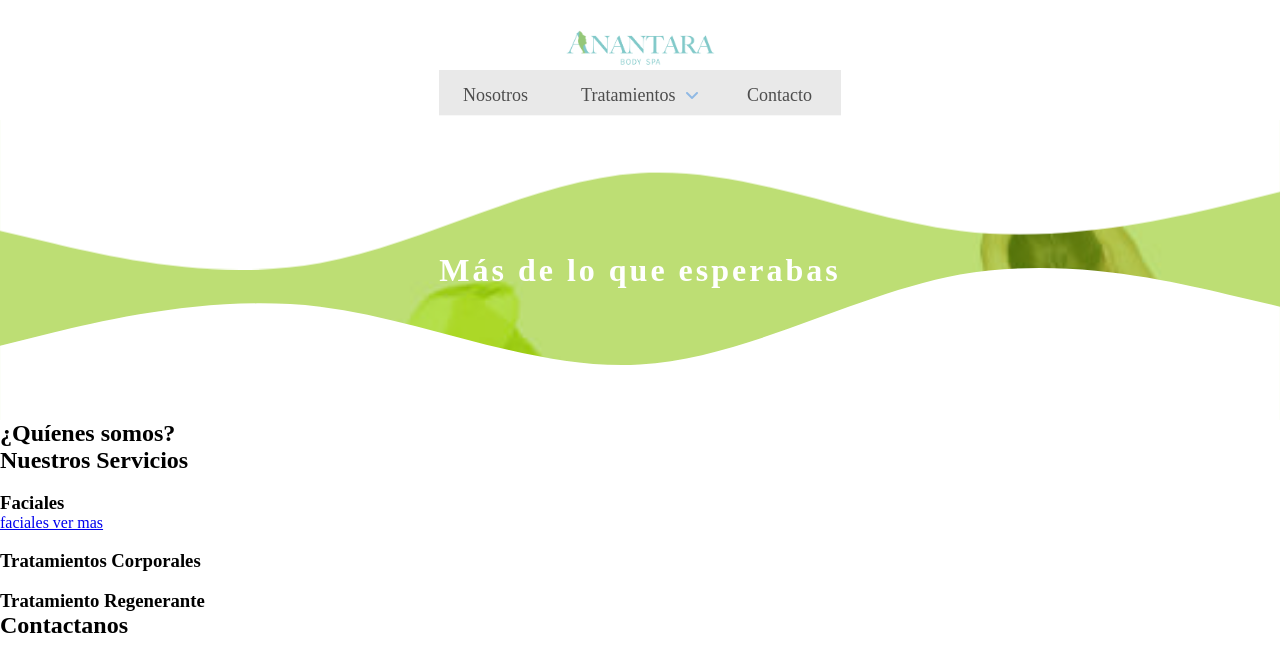
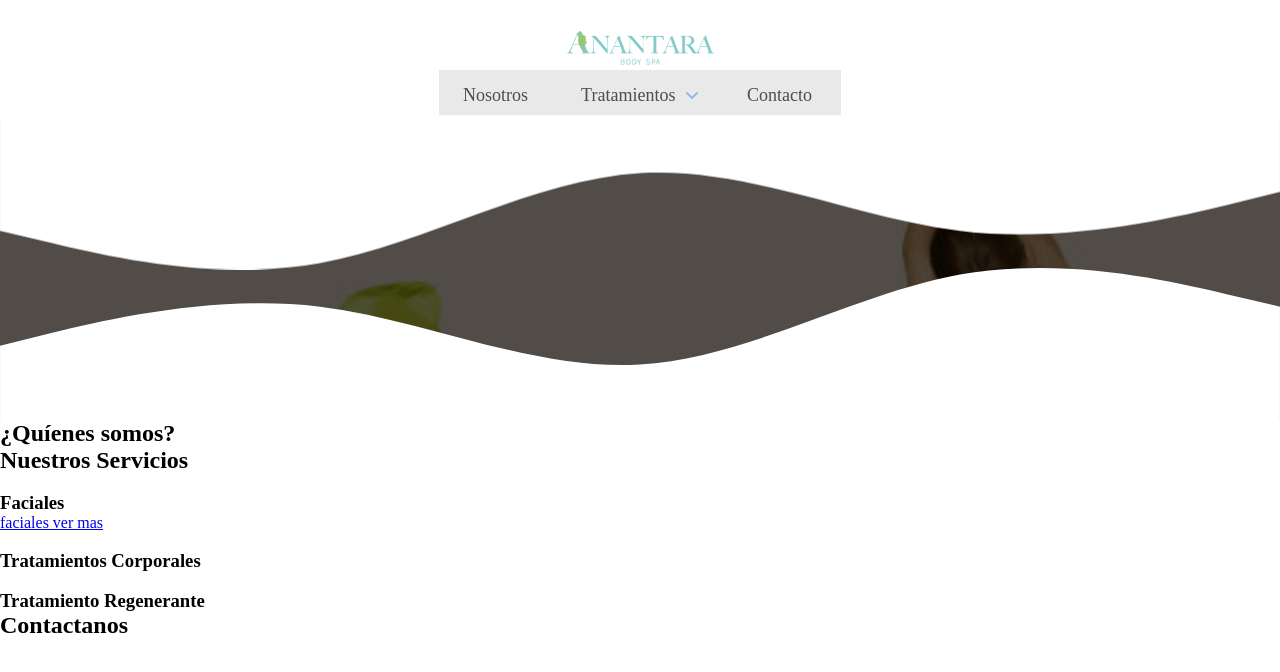
Before and after one commit to vivianakgp/Anantara, a website with bundled scripts: page index.html in a window 1280 px wide. Built offline with nearby package versions, Linux system fonts and the light colour scheme.

Commit message:
banner background test

```diff
--- a/index.html
+++ b/index.html
@@ -71,7 +71,7 @@
         <div class="banner">
             <img class="waveTop" src="./src/assets/img-shared/img2.svg" alt="wave-decoration">
             <div class="coverImg">
-                <div><h1>Más de lo que esperabas</h1></div>
+                <div><h1>Más de lo que esperas</h1></div>
             </div>
             <img class="waveBotton" src="./src/assets/img-shared/img2.svg" alt="wave-decoration">
         </div>
--- a/src/styles/index.scss
+++ b/src/styles/index.scss
@@ -32,9 +32,9 @@ header{
         }
         .coverImg {
             position: relative;
-            background-image: url("../assets/mobile/cover-cell.jpeg");
+            background-image: url("../assets/desktop/cover.jpeg");
             background-repeat: no-repeat;
-            background-position: center;
+            background-position: right top;
             background-size: cover;
             background-attachment: fixed;
             background-color: aliceblue;
@@ -49,8 +49,9 @@ header{
                 display: flex;
                 justify-content: center;
                 align-items: center;
-                background-color: rgba(134, 211, 19, 0.511);
+                background-color: rgba(1, 1, 1, 0.675);
                 >h1{
+                    display: none;
                     color: white;
                     letter-spacing: 3px;
                 }
@@ -92,7 +93,7 @@ header{
         .banner{
             height: 300px;
             .coverImg{
-                background-image: url("../assets/desktop/cover.jpeg");
+                // background-image: url("../assets/desktop/cover.jpeg");
 
             }
         }
```
Also changed, not shown: src/styles/index.css, 1 other file.
